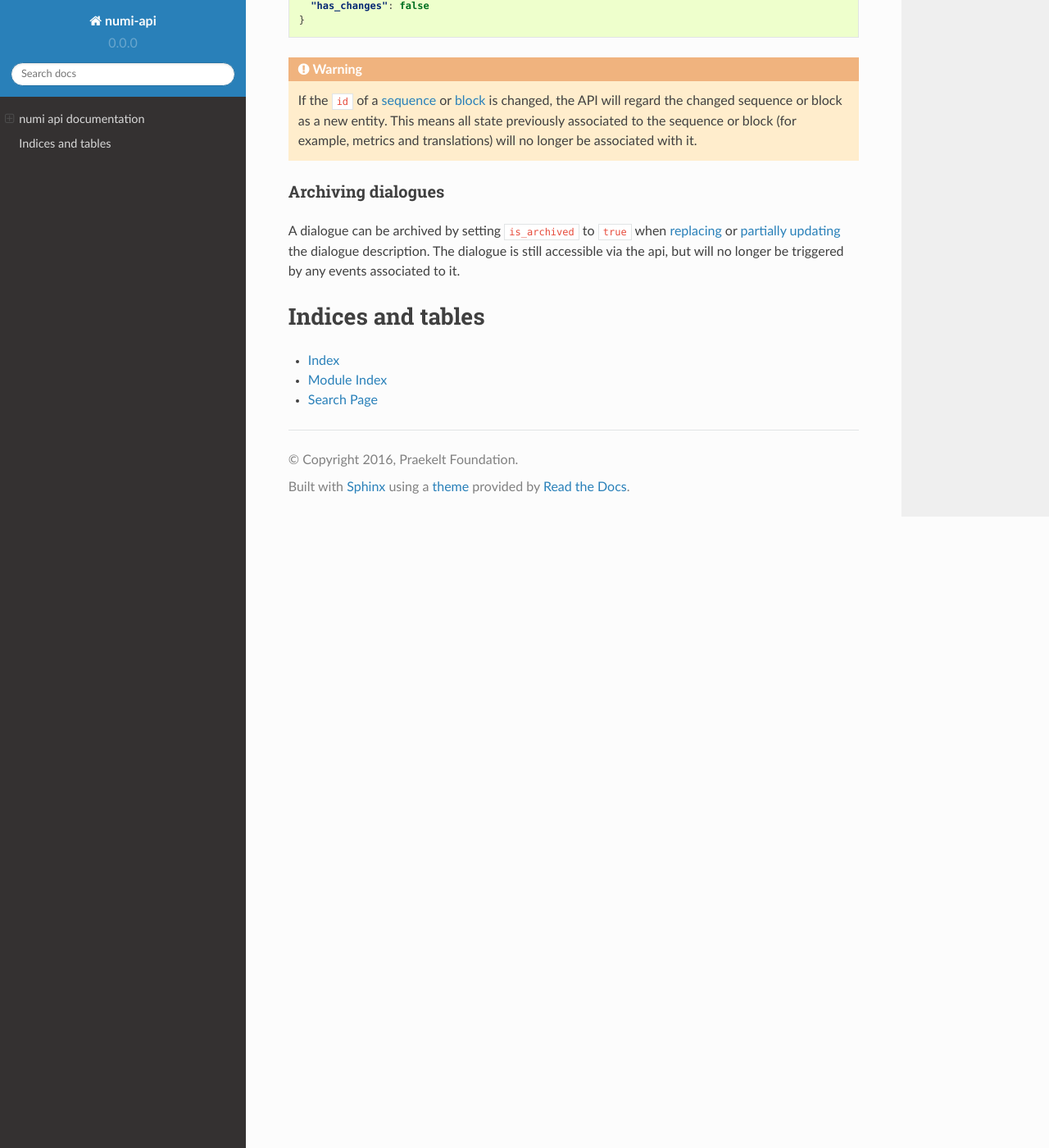
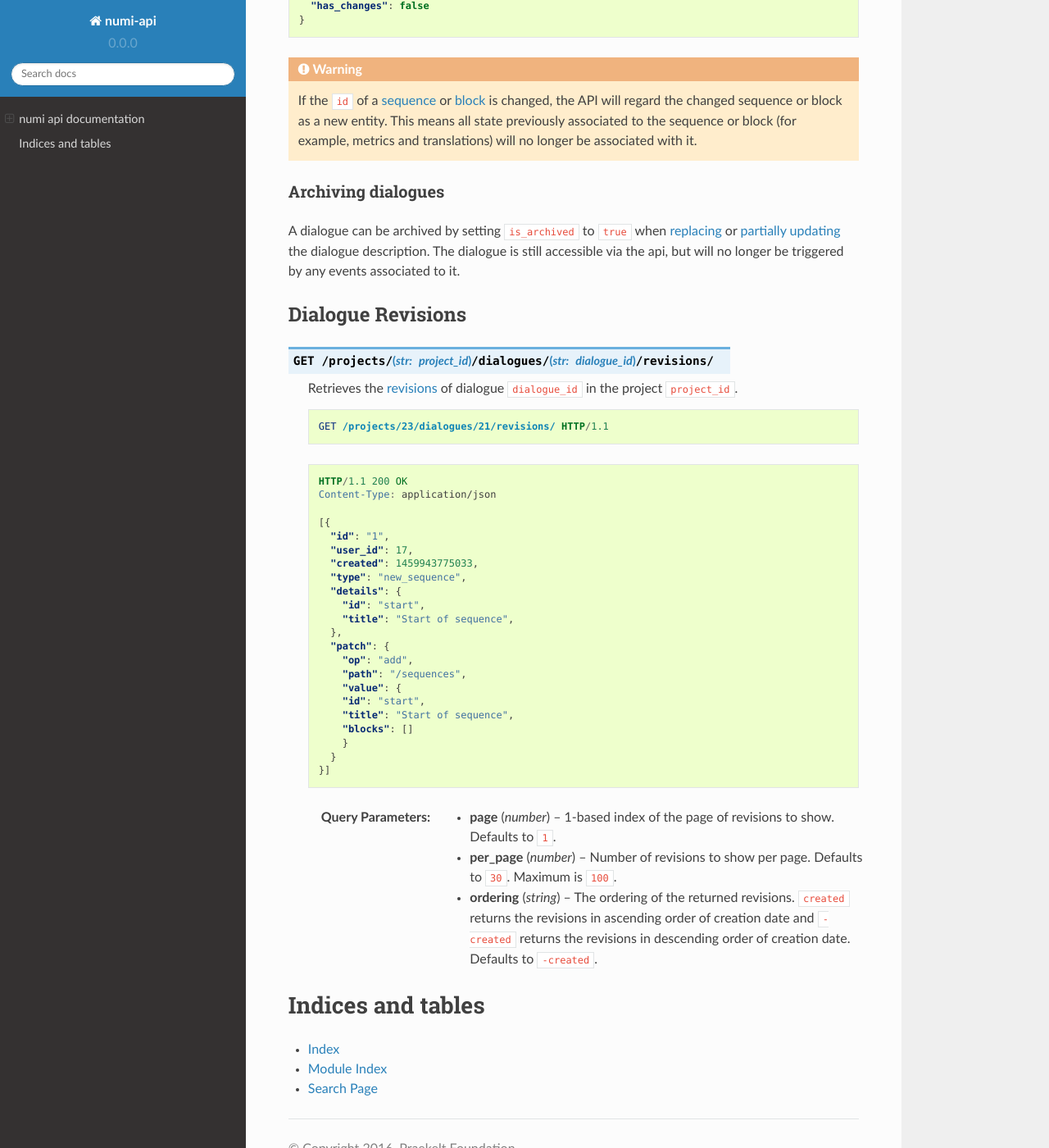
Before and after one commit to praekelt/numi-api, a Sphinx documentation site: the page built from docs/index.rst, in a window 1280 px wide and 1400 px high, scrolled down 8115 px. Shown: the whole window at 82% size. Built offline with Sphinx 7.4.7 and the Read the Docs theme 2.0.0, drawn with Linux system fonts in a browser that asks for light colours.

Commit message:
Add endpoint for retrieving revisions

```diff
--- a/docs/index.rst
+++ b/docs/index.rst
@@ -252,7 +252,6 @@ Dialogue Summaries
 .. literalinclude:: ../schemas/dialogue-summary.yml
   :language: yaml
 
-
 .. TODO Projects endpoints
 
 .. _dialogues:
@@ -291,7 +290,6 @@ Dialogues
 
   :query boolean has_changes:
     If ``false``, only return dialogues without unpublished changes. If ``true``, only return dialogues with unpublished changes. If omitted, dialogues with published and unpublished changes are retrieved.
-
 
 .. http:get:: /projects/(str:project_id)/dialogues/(str:dialogue_id)
 
@@ -445,6 +443,55 @@ A dialogue can be archived by setting ``is_archived`` to ``true`` when :ref:`rep
 
 .. TODO ^ reference events if and when they are documented
 
+.. _dialogue-revisions:
+
+Dialogue Revisions
+------------------
+
+.. http:get:: /projects/(str:project_id)/dialogues/(str:dialogue_id)/revisions/
+
+  Retrieves the :ref:`revisions <data-dialogue-revisions>` of dialogue
+  ``dialogue_id`` in the project ``project_id``.
+
+  .. sourcecode:: http
+
+      GET /projects/23/dialogues/21/revisions/ HTTP/1.1
+
+  .. sourcecode:: http
+
+     HTTP/1.1 200 OK
+     Content-Type: application/json
+
+     [{
+       "id": "1",
+       "user_id": 17,
+       "created": 1459943775033,
+       "type": "new_sequence",
+       "details": {
+         "id": "start",
+         "title": "Start of sequence",
+       },
+       "patch": {
+         "op": "add",
+         "path": "/sequences",
+         "value": {
+         "id": "start",
+         "title": "Start of sequence",
+         "blocks": []
+         }
+       }
+     }]
+
+  :query number page:
+    1-based index of the page of revisions to show. Defaults to ``1``.
+  :query number per_page:
+    Number of revisions to show per page. Defaults to ``30``. Maximum is
+    ``100``.
+  :query string ordering:
+    The ordering of the returned revisions. ``created`` returns the revisions
+    in ascending order of creation date and ``-created`` returns the revisions
+    in descending order of creation date. Defaults to ``-created``.
+
 
 Indices and tables
 ==================
```
